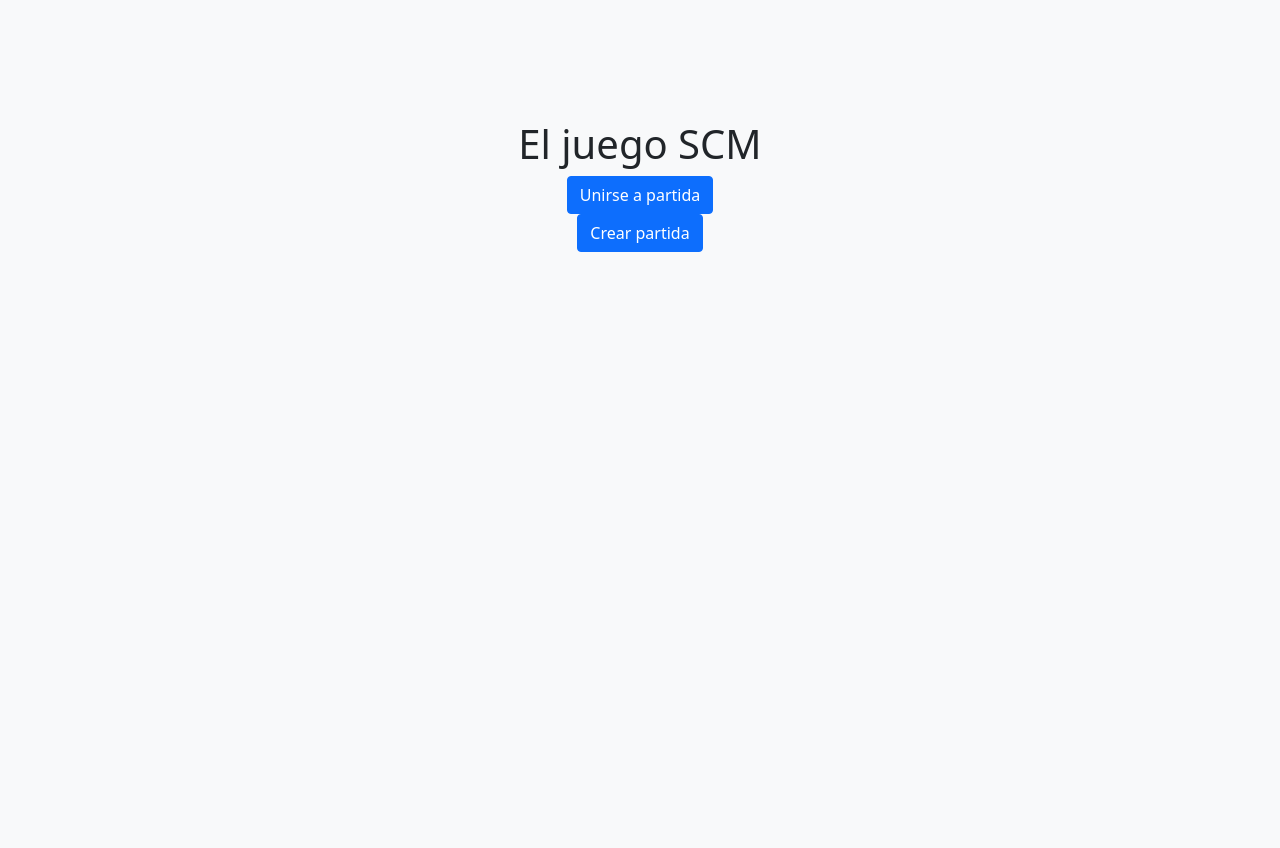
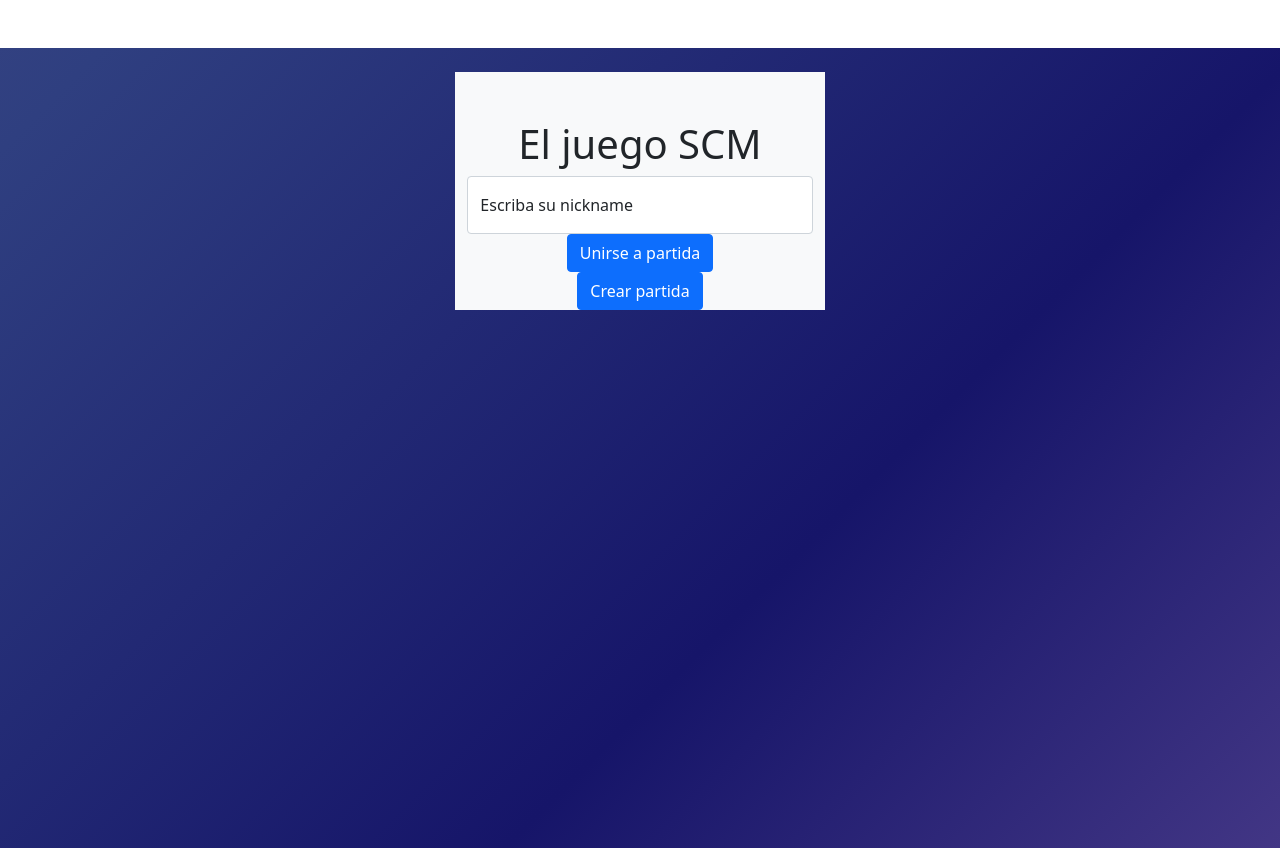
Before and after one commit to GrupoPython2021/proyecto-senasoft-2021-django, a Django app: template ssoft2021/templates/home/home.html in a window 1280 px wide. Before the commit the page ends 252 px from the top, so only its background shows below. Run offline with Django 3.2, Linux system fonts and the light colour scheme; the template is opened without the code that fills it, so the values that code supplies are empty; some libraries are stand-ins or nearby versions.

Commit message:
Se agrega el fondo del proyecto

```diff
--- /dev/null
+++ b/ssoft2021/static/css/personalized.css
@@ -0,0 +1,31 @@
+/* *{
+    margin: 0;
+    padding: 0;
+} */
+/*
+html, body {
+    background-image: linear-gradient(
+        135deg,
+        #0007D4,
+        #505488,
+        #2F3F80,
+        #161569,
+        #5A4894,
+        #A950A1,
+        #FF7CAE
+    );
+    background-size: 500%;
+    animation: fanimado 10s infinite;
+} */
+
+@keyframes fanimado {
+    0%{
+        background-position: 0% 50%;
+    }
+    50%{
+        background-position: 100% 50%;
+    }
+    100%{
+        background-position: 0% 50%;
+    }
+}
--- a/ssoft2021/templates/base.html
+++ b/ssoft2021/templates/base.html
@@ -2,13 +2,31 @@
 <!DOCTYPE html>
 <head>
     <link rel="stylesheet" href="{% static 'css/bootstrap.css' %}">
+    <link rel="stylesheet" href="{% static 'css/personalized.css' %}">
     <!-- Bloque para actualizar la etiqueta title por pestaña -->
     <title>{% block title %}{% endblock title %}</title>
 </head>
-<body class="bg-light">
-    <!-- Bloque para actualizar según el template a usar -->
+<body>
+    <div class="bg-image" style="
+        background-image: linear-gradient(
+            135deg,
+            #0007D4,
+            #505488,
+            #2F3F80,
+            #161569,
+            #5A4894,
+            #A950A1,
+            #FF7CAE
+        );
+        width: 100vm;
+        height: 100vh;
+        background-size: 500%;
+        animation: fanimado 10s infinite;
+    ">
     {% block content %}
     {% endblock content %}
+    </div>
+    <!-- Bloque para actualizar según el template a usar -->
 </body>
     <script src="{% static 'js/bootstrap.js' %}"></script>
 </html>
--- a/ssoft2021/templates/home/home.html
+++ b/ssoft2021/templates/home/home.html
@@ -9,15 +9,19 @@
 {% block content %}
 <div class="container">
     <div class="row justify-content-center text-center pt-4 mt-5 m-1">
-        <div class="col-md-6 col-sm-8 col-xl-4 col-lg-5">
+        <div class="col-md-6 col-sm-8 col-xl-4 col-lg-5 bg-light">
             <div class="form-group pt-5">
                 <div class="col-12">
                     <h1>El juego SCM</h1>
                 </div>
-                <div class="col-12">
+                <div class="form-floating">
+                    <input type="text" class="form-control" id="floatingNickname" placeholder="Nickname">
+                    <label for="floatingNickname">Escriba su nickname</label>
+                </div>
+                <div class="row-3">
                     <a class="btn btn-primary" href="{% url 'sesion_app:home' %}" role="button">Unirse a partida</a>
                 </div>
-                <div class="col-12">
+                <div class="row-3">
                     <a class="btn btn-primary" href="{% url 'sesion_app:crear' %}" role="button">Crear partida</a>
                 </div>
             </div>
--- a/ssoft2021/templates/sesion/crear_sala.html
+++ b/ssoft2021/templates/sesion/crear_sala.html
@@ -9,10 +9,9 @@
 
 {% block content %}
 
-    <!-- Modals -->
     <div class="container">
         <div class="row justify-content-center text-center pt-4 mt-5 m-1">
-            <div class="col-md-6 col-sm-8 col-xl-4 col-lg-5">
+            <div class="col-md-6 col-sm-8 col-xl-4 col-lg-5 bg-light">
                 <div class="form-group pt-5">
                     <div class="col-12">
                         <h1>Unirse a sala de juegos</h1>
```
